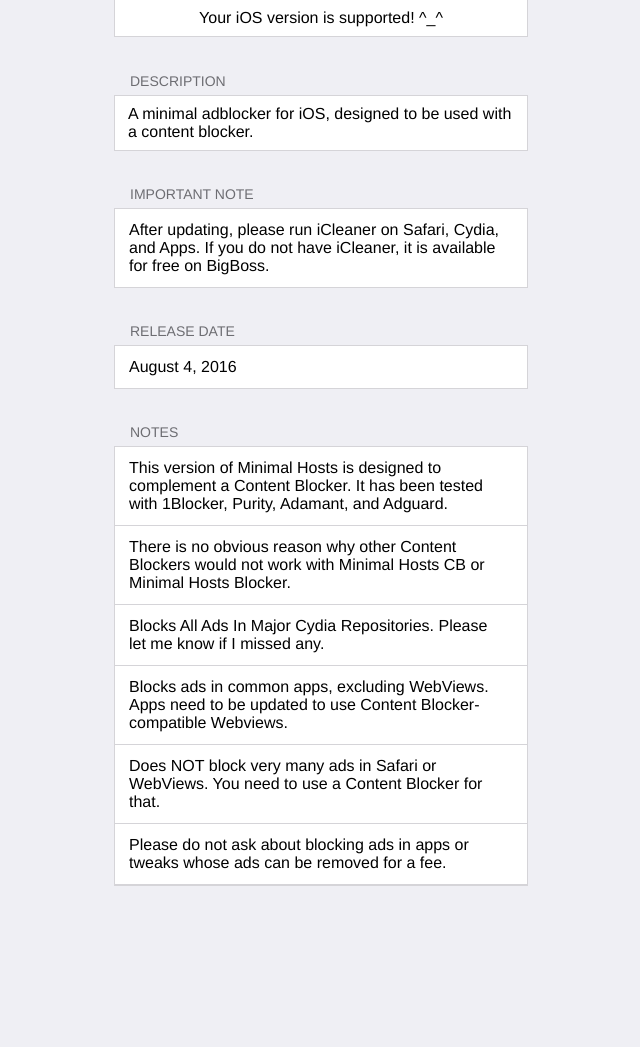
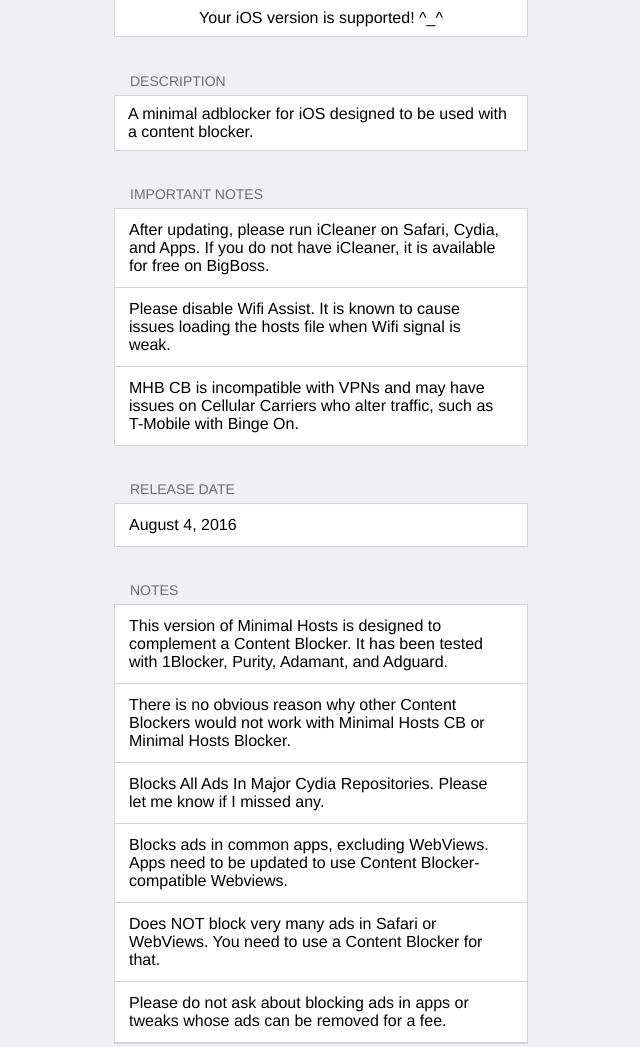
Before and after one commit to ReddestDream/reddestdream.github.io, a plain HTML site: page depictions/MinimalHostsBlockerCB/index.html in a window 1280 px wide. Shown: the whole page, without its empty margins (319-959 px from the left). Before the commit the page ends 921 px from the top, so only its background shows below. Drawn offline with Linux system fonts and the light colour scheme.

Commit message:
Depiction Test 24

```diff
--- a/depictions/MinimalHostsBlockerCB/index.html
+++ b/depictions/MinimalHostsBlockerCB/index.html
@@ -18,14 +18,18 @@
 <label>Description</label>
 <fieldset>
 <div>
-<p>A minimal adblocker for iOS, designed to be used with a content blocker.</p>
+<p>A minimal adblocker for iOS designed to be used with a content blocker.</p>
 </div>
 
 </fieldset>
 
-<label>IMPORTANT NOTE</label>
+<label>IMPORTANT NOTES</label>
 <fieldset>
 	<a><div><div><label>After updating, please run iCleaner on Safari, Cydia, and Apps. If you do not have iCleaner, it is available for free on BigBoss.<p>
+</p></label></div></div></a>
+	<a><div><div><label>Please disable Wifi Assist. It is known to cause issues loading the hosts file when Wifi signal is weak.<p>
+</p></label></div></div></a>
+	<a><div><div><label>MHB CB is incompatible with VPNs and may have issues on Cellular Carriers who alter traffic, such as T-Mobile with Binge On.<p>
 </p></label></div></div></a></fieldset>
 
 <label>Release Date</label>
```
Also changed, not shown: depictions/MinimalHostsBlocker/index.html (+6 -1 lines).
